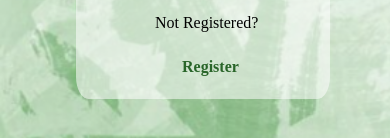
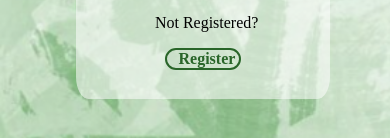
Before and after one commit to predator2k5/steadystridenewdebang, a website with bundled scripts: page index.html in a window 390 px wide. Shown: the part 562-700 px from the top of the page. Built offline with nearby package versions, Linux system fonts and the light colour scheme.

Commit message:
Update signIn.css

```diff
--- a/signIn.css
+++ b/signIn.css
@@ -244,11 +244,4 @@ a:hover {
   #switch {
     padding-left: 3vw;
   }
-  .switched {
-    border: none;
-    border-radius: 50px;
-    padding: 10px;
-    margin-left: 7px;
-
-  }
 }
```
